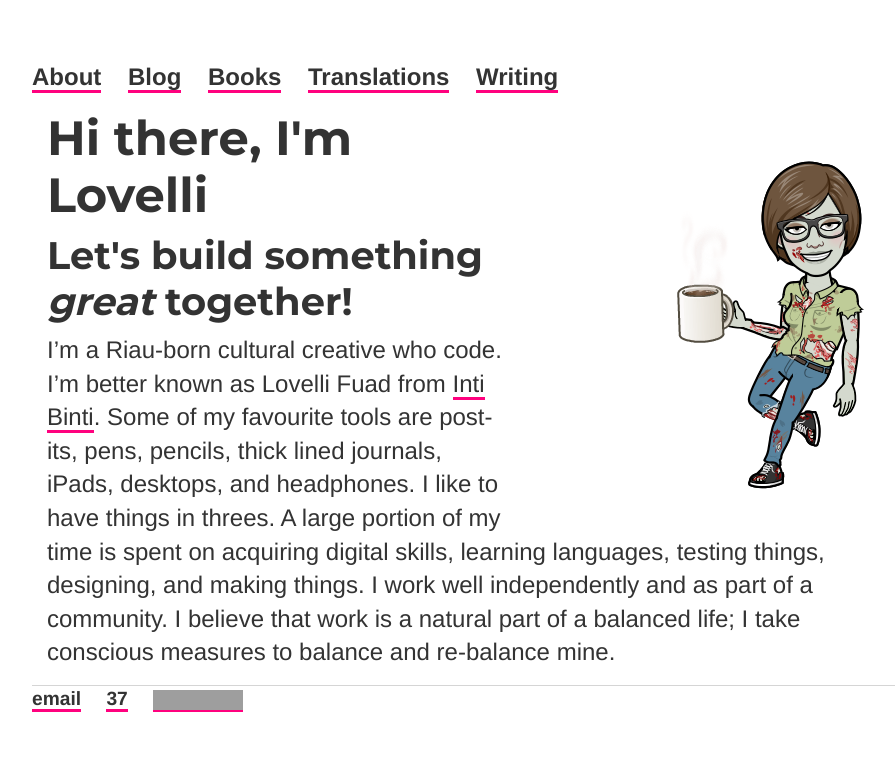
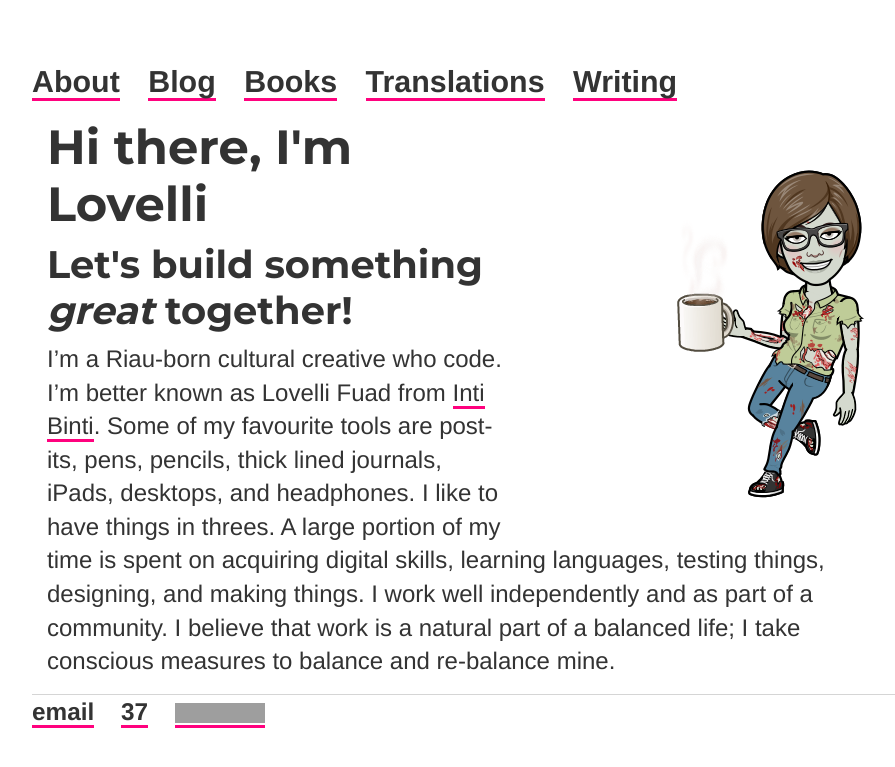
Before and after one commit to ariesti/ariesti.github.io, a Jekyll site: the page built from index.html, in a window 1280 px wide. Shown: the top 767 px of the page, without its empty margins (160-1055 px from the left). Built offline with Jekyll 4.4.1, drawn with Linux system fonts in a browser that asks for light colours; grey boxes are pictures that could not be loaded.

Commit message:
Update main.css

```diff
--- a/css/main.css
+++ b/css/main.css
@@ -16,7 +16,7 @@
 h6 { font-size: 0.9em; }
 
 ul { font-size: 1.5em; line-height: 1.4em; color: #333; }
-nav ul, footer ul { text-decoration: none; font-size: 1.5em; padding: 0px; list-style: none; font-weight: bold; }
+nav ul, footer ul { text-decoration: none; font-size: 1.9em; padding: 0px; list-style: none; font-weight: bold; }
 nav ul li, footer ul li { display: inline; margin-right: 20px; }
 
 footer { text-decoration: none; border-top: 1px solid #d5d5d5; font-size: .8em; }
```
